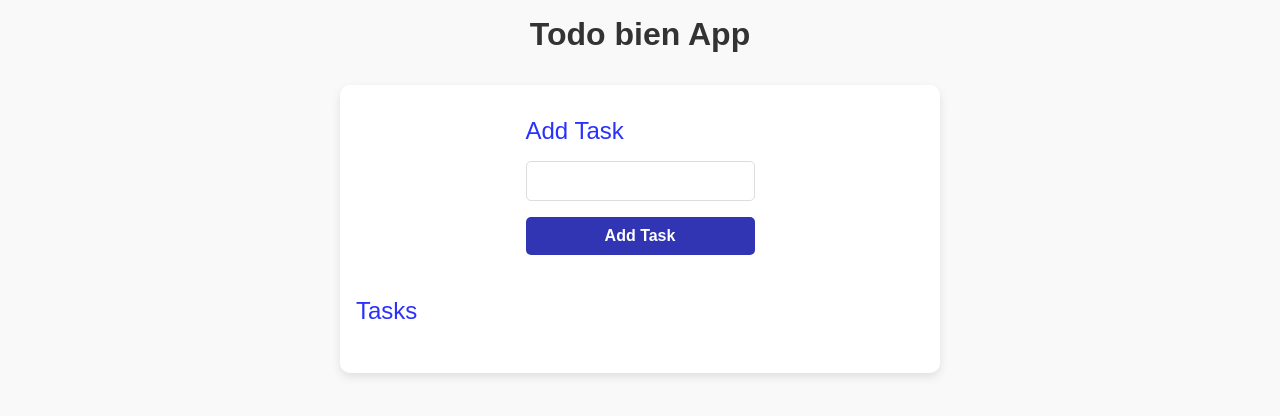
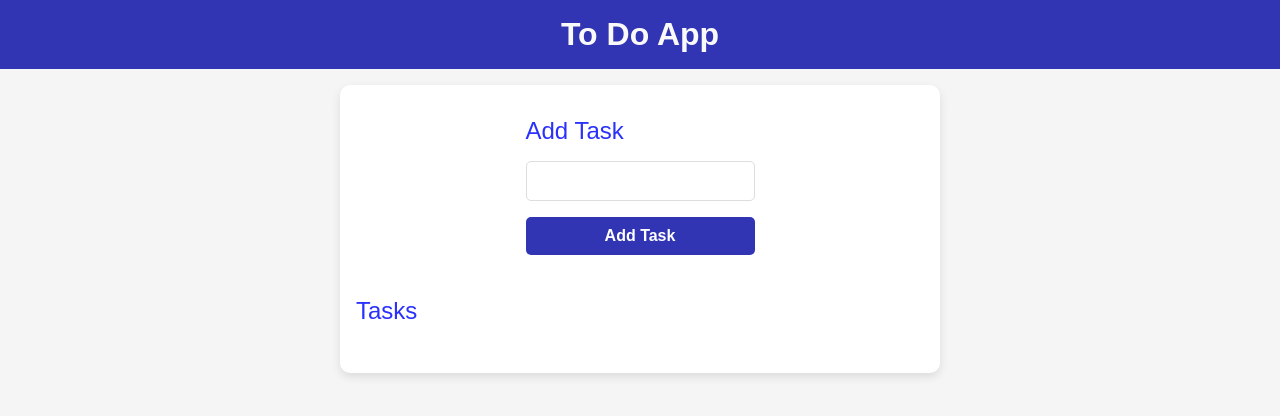
Before and after one commit to rolanvb/todo-app, a SvelteKit app: page / in a window 1280 px wide. Shown: the top 416 px of the page. Built offline with nearby package versions, Linux system fonts and the light colour scheme.

Commit message:
completed styling

```diff
--- a/src/app.html
+++ b/src/app.html
@@ -4,6 +4,7 @@
 		<meta charset="utf-8" />
 		<link rel="icon" href="%sveltekit.assets%/favicon.png" />
 		<meta name="viewport" content="width=device-width, initial-scale=1" />
+		<title>Sveltekit To Do App</title>
 		%sveltekit.head%
 	</head>
 	<body data-sveltekit-preload-data="hover">
@@ -12,12 +13,6 @@
 </html>
 
 <style>
-	:root{
-		--primaryColor: #3135b3;
-		--secondaryColor: #f9f9f9;
-		--accentColor: #333;
-	}
-
 	*{
     padding: 0;
     margin: 0;
@@ -26,8 +21,8 @@
 	}
 	body {
         font-family: Arial, sans-serif;
-        background-color: var(--secondaryColor);
-        color: var(--accentColor);
+        background-color: whitesmoke;
+        color: #333;
         line-height: 1.6;
     }
 
--- a/src/routes/+layout.svelte
+++ b/src/routes/+layout.svelte
@@ -5,7 +5,7 @@
 
 <header>
     <h1 class="pageTitle">
-        Todo bien App
+        To Do App
     </h1>
 </header>
 
@@ -13,8 +13,8 @@
 
 <style>
     header {
-        background-color: var(--primary-color);
-        color: var(--secondary-color);
+        background-color: #3135b3;
+        color: #f9f9f9;
         padding: 1rem;
         margin: none;
         margin-bottom: 1rem;
--- a/src/routes/+page.svelte
+++ b/src/routes/+page.svelte
@@ -3,7 +3,7 @@
 
     let tasks = [];
 
-    // Retrieve tasks from session storage on component mount
+    // Retrieve tasks from local storage on component mount
     onMount(() => {
         const storedTasks = localStorage.getItem('tasks');
         if (storedTasks) {
@@ -11,7 +11,7 @@
         }
     });
 
-    // Function to handle form submission
+    // Function to handle task addition
     function addTask(event) {
         event.preventDefault();
         const taskName = event.target.taskName.value;
@@ -22,11 +22,13 @@
         }
     }
 
+    // Function to toggle task completion
     function toggleTask(index) {
         tasks = tasks.map((task, i) => i === index ? { ...task, done: !task.done } : task);
         localStorage.setItem('tasks', JSON.stringify(tasks));
     }
 </script>
+
 <main>
     <section>
         <h2 class="sectionTitle">Add Task</h2>
@@ -48,16 +50,7 @@
 
 
 <style>
-    /* Reset and Base Styles */
-    * {
-        margin: 0;
-        padding: 0;
-        box-sizing: border-box;
-    }
-
-
-
-    main {
+main {
         display: flex;
         flex-direction: column;
         align-items: center;
@@ -127,7 +120,7 @@
         display: flex;
         align-items: center;
         justify-content: space-between;
-        background: #f1f1f1;
+        background: whitesmoke;
         border-radius: 5px;
         margin-bottom: 0.5rem;
         padding: 10px;
```
